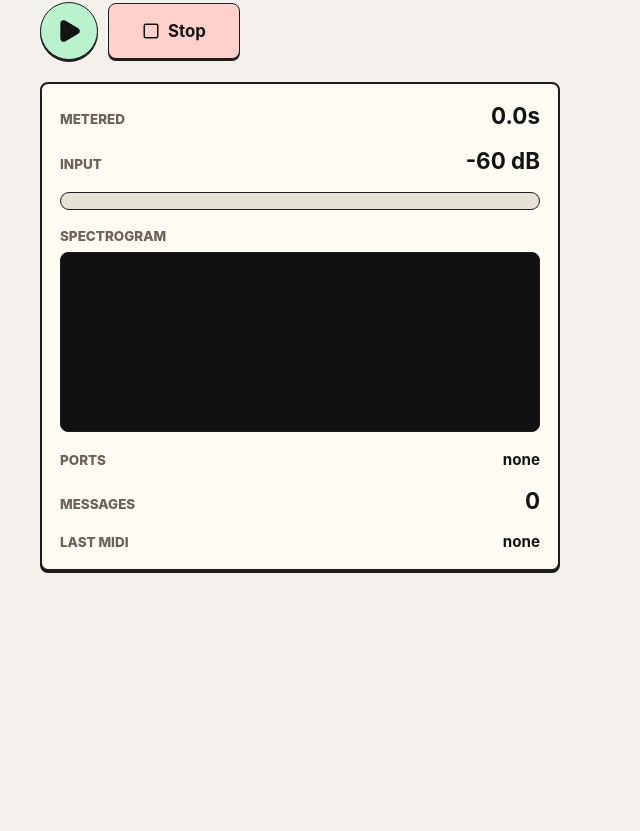
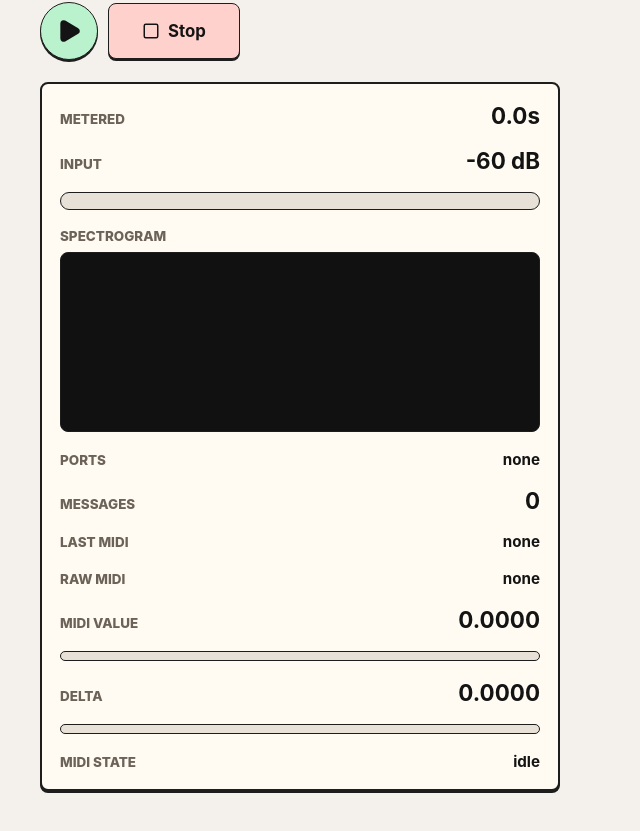
Before and after one commit to audovychenko-mentoring/web-synth-magenta-bridge, a React (Vite) app in the folder apps/web/: page / in a window 1280 px wide. Shown: the part 247-1078 px from the top of the page, without its empty margins (0-640 px from the left). Before the commit the page ends 858 px from the top, so only its background shows below. Built offline with nearby package versions, Linux system fonts and the light colour scheme.

Commit message:
Display raw MIDI input values

```diff
--- a/apps/web/src/main.tsx
+++ b/apps/web/src/main.tsx
@@ -101,6 +101,11 @@ function App() {
   const [midiPortNames, setMidiPortNames] = useState("none");
   const [midiMessageCount, setMidiMessageCount] = useState(0);
   const [lastMidiMessage, setLastMidiMessage] = useState("none");
+  const [lastMidiRaw, setLastMidiRaw] = useState("none");
+  const [midiInputValue, setMidiInputValue] = useState(0);
+  const [midiBaselineDelta, setMidiBaselineDelta] = useState(0);
+  const [midiPlantAmount, setMidiPlantAmount] = useState(0);
+  const [midiInputState, setMidiInputState] = useState("idle");
   const [status, setStatus] = useState("Press Play to listen for TouchMe MIDI.");
 
   useEffect(() => () => {
@@ -332,6 +337,11 @@ function App() {
     midiMessageCountRef.current = 0;
     setMidiMessageCount(0);
     setLastMidiMessage("none");
+    setLastMidiRaw("none");
+    setMidiInputValue(0);
+    setMidiBaselineDelta(0);
+    setMidiPlantAmount(0);
+    setMidiInputState("listening");
     midiBaselineRef.current.clear();
     midiCalibratingUntilRef.current = 0;
     captureEnabledRef.current = true;
@@ -350,6 +360,11 @@ function App() {
     midiMessageCountRef.current = 0;
     setMidiMessageCount(0);
     setLastMidiMessage("none");
+    setLastMidiRaw("none");
+    setMidiInputValue(0);
+    setMidiBaselineDelta(0);
+    setMidiPlantAmount(0);
+    setMidiInputState("idle");
     midiBaselineRef.current.clear();
     midiCalibratingUntilRef.current = 0;
     captureEnabledRef.current = false;
@@ -379,9 +394,14 @@ function App() {
     midiMessageCountRef.current += 1;
     setMidiMessageCount(midiMessageCountRef.current);
     setLastMidiMessage(messageText);
+    setLastMidiRaw(Array.from(event.data).join(" "));
+    setMidiInputValue(amount);
 
     if (now < midiCalibratingUntilRef.current) {
       midiBaselineRef.current.set(messageKey, amount);
+      setMidiBaselineDelta(0);
+      setMidiPlantAmount(0);
+      setMidiInputState("calibrating");
       releasePlantSignal();
       return;
     }
@@ -391,6 +411,9 @@ function App() {
     const baseline = midiBaselineRef.current.get(messageKey) ?? amount;
     if (!hasBaseline && !isNoteOn) {
       midiBaselineRef.current.set(messageKey, amount);
+      setMidiBaselineDelta(0);
+      setMidiPlantAmount(0);
+      setMidiInputState("baseline");
       releasePlantSignal();
       return;
     }
@@ -398,6 +421,9 @@ function App() {
     const amplifiedChange = Math.min(1, Math.pow(Math.max(0, baselineDelta - PLANT_CHANGE_THRESHOLD / 2) * PLANT_CHANGE_GAIN, 0.72));
     const changedAmount = Math.max(amplifiedChange, isNoteOn ? amount : 0);
     const hasPlantChange = isNoteOn || baselineDelta > PLANT_CHANGE_THRESHOLD;
+    setMidiBaselineDelta(baselineDelta);
+    setMidiPlantAmount(changedAmount);
+    setMidiInputState(hasPlantChange ? "plant change" : "baseline");
     if (hasPlantChange && armedRef.current && now - lastMidiStatusAtRef.current > 250) {
       setStatus(`TouchMe plant change: ${messageText}.`);
       lastMidiStatusAtRef.current = now;
@@ -684,6 +710,11 @@ function App() {
     midiMessageCountRef.current = 0;
     setMidiMessageCount(0);
     setLastMidiMessage("none");
+    setLastMidiRaw("none");
+    setMidiInputValue(0);
+    setMidiBaselineDelta(0);
+    setMidiPlantAmount(0);
+    setMidiInputState("idle");
     midiBaselineRef.current.clear();
     midiCalibratingUntilRef.current = 0;
     setStatus(wasLive ? "Stopping live stream." : wasArmed ? "Waiting cancelled. Press Play to listen again." : "Stopped. Press Play to listen again.");
@@ -743,6 +774,28 @@ function App() {
             <span className="label">Last MIDI</span>
             <strong className="debugValue">{lastMidiMessage}</strong>
           </div>
+          <div>
+            <span className="label">Raw MIDI</span>
+            <strong className="debugValue">{lastMidiRaw}</strong>
+          </div>
+          <div>
+            <span className="label">MIDI Value</span>
+            <strong>{midiInputValue.toFixed(4)}</strong>
+          </div>
+          <div className="miniMeter">
+            <span style={{ transform: `scaleX(${Math.min(1, midiInputValue)})` }} />
+          </div>
+          <div>
+            <span className="label">Delta</span>
+            <strong>{midiBaselineDelta.toFixed(4)}</strong>
+          </div>
+          <div className="miniMeter changeMeter">
+            <span style={{ transform: `scaleX(${Math.min(1, midiPlantAmount)})` }} />
+          </div>
+          <div>
+            <span className="label">MIDI State</span>
+            <strong className="debugValue">{midiInputState}</strong>
+          </div>
         </div>
       </section>
     </main>
--- a/apps/web/src/styles.css
+++ b/apps/web/src/styles.css
@@ -167,6 +167,26 @@ p {
   background: linear-gradient(90deg, #14b8a6, #facc15, #db4f4a);
 }
 
+.miniMeter {
+  height: 10px;
+  border: 1px solid #1d1d1d;
+  border-radius: 999px;
+  overflow: hidden;
+  background: #e7e1d7;
+}
+
+.miniMeter span {
+  display: block;
+  width: 100%;
+  height: 100%;
+  transform-origin: left center;
+  background: #14b8a6;
+}
+
+.changeMeter span {
+  background: #db4f4a;
+}
+
 .spectrogramPanel {
   display: grid;
   gap: 8px;
```
Also changed, not shown: 1 other file (tests, documents, lock files or other folders).
